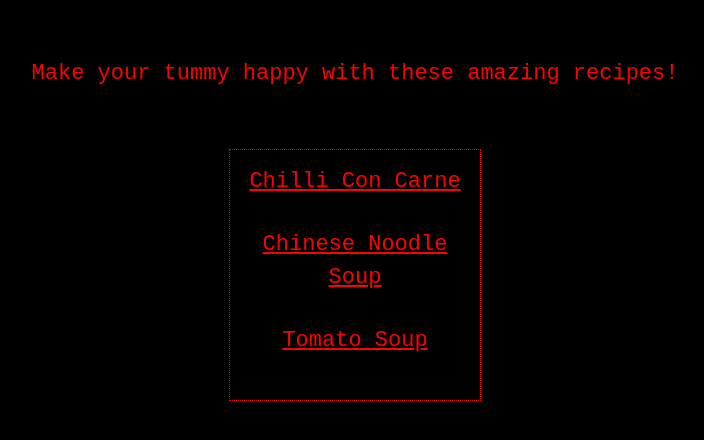
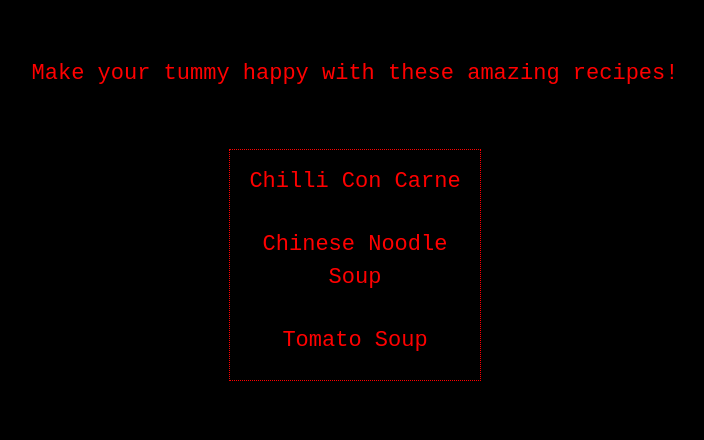
Before and after one commit to apstefans/odin-recipes, a plain HTML site: page index.html in a window 1280 px wide. Shown: the part 126-566 px from the top of the page, without its empty margins (285-989 px from the left). Drawn offline with Linux system fonts and the light colour scheme.

Commit message:
Edit links on frontpage

```diff
--- a/styles.css
+++ b/styles.css
@@ -27,7 +27,7 @@ ul {
 
 .links {
     outline: 1px dotted red;
-    height: 250px;
+    height: 230px;
     width: 250px;
     text-align: center;
     margin: auto;
@@ -41,3 +41,7 @@ ul {
 .link {
     padding: 15px;
 }
+
+a {
+    text-decoration: none;
+}
```
